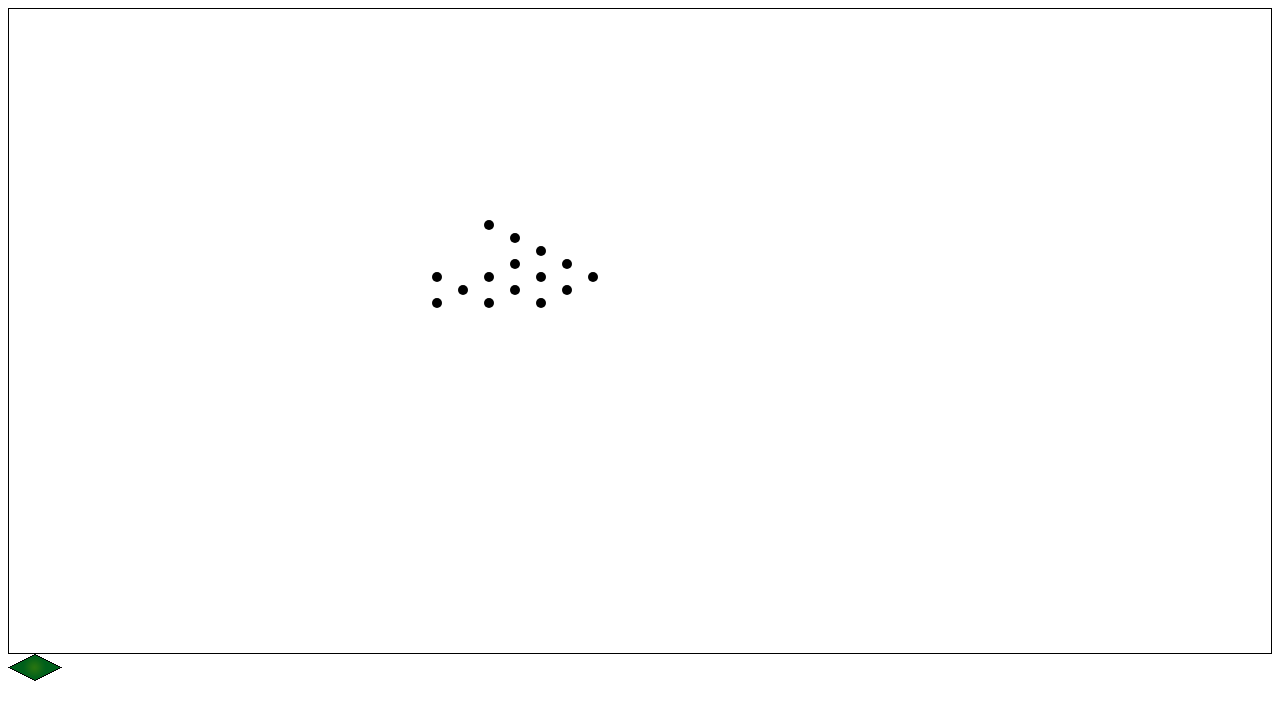
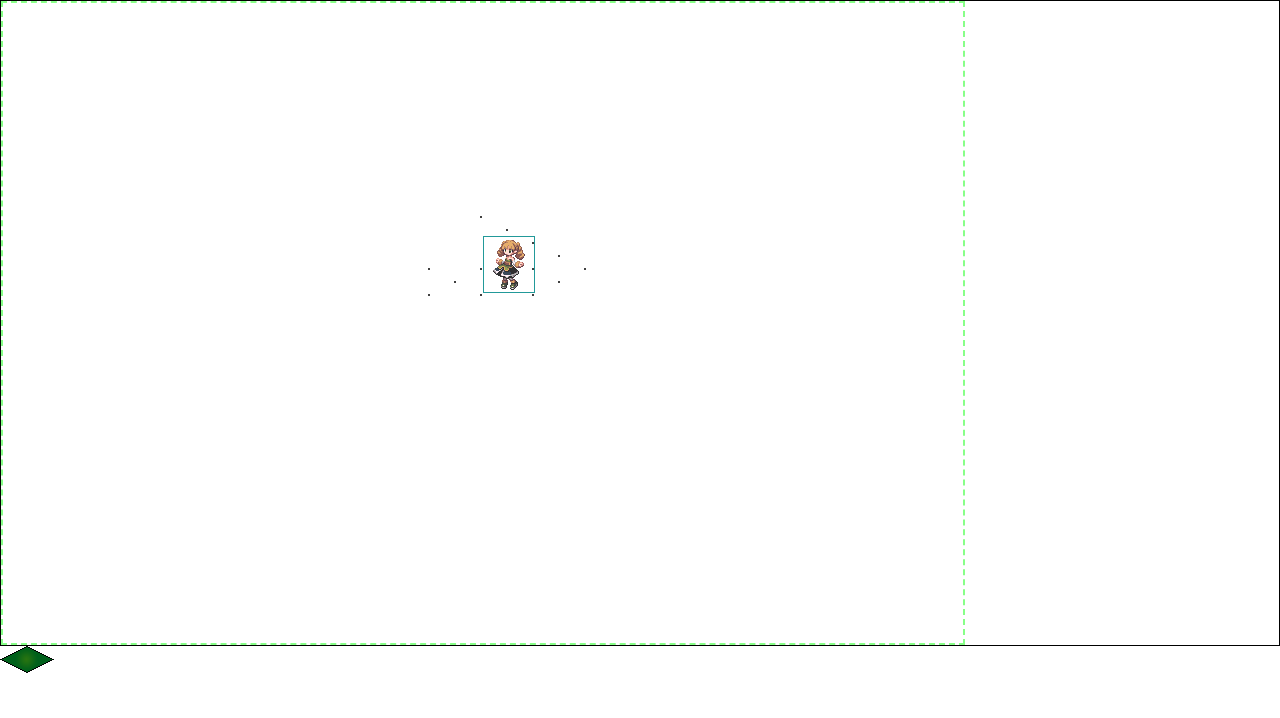
Before and after one commit to lmc/html5srpg, a plain HTML site: page index.html in a window 1280 px wide. Drawn offline with Linux system fonts and the light colour scheme.

Commit message:
basic canvas2map stuff

```diff
--- a/index.html
+++ b/index.html
@@ -4,12 +4,34 @@
   <title>SRPG</title>
 
   <style type="text/css">
+    body { margin: 0; padding: 0; }
     #game {
+      position: relative;
       border: 1px #000 solid;
     }
+    #background{
+      position: absolute;
+      left: 0;
+      top: 0;
+      z-index: 0;
+    }
+    #sprites{
+      position: relative;
+      left: 0;
+      top: 0;
+      width: 960px;
+      height: 640px;
+      z-index: 0;
+      border: 2px #8f8 dashed;
+    }
     .character_sprite {
+      position: absolute;
       width: 50px;
       height: 55px;
+      border: 1px #299 solid;
+    }
+    .archer {
+      background-image: url('images/sprite.png');
     }
   </style>
 
@@ -40,7 +62,20 @@
         sc_y: -1.0
       };
 
+      var character = {
+        w: 50,
+        h: 55,
+        x: 0,
+        y: -35
+      };
+
       draw_map();
+      draw_characters();
+
+      document.getElementById('sprites').addEventListener('mousemove',function(event){
+        var world_coords = canvas2map(event.clientX,event.clientY);
+        document.getElementById('output').innerHTML = parseInt(world_coords.x,10) + ',' + parseInt(world_coords.y,10);
+      },false);
 
       function draw_map(){
         var mapVX = 1.0;
@@ -54,11 +89,33 @@
               console.log('Coords for ['+i+','+j+'] is ['+map_coords.x+','+map_coords.y+']');
               c.drawImage(ground,map_coords.x,map_coords.y);
               c.beginPath();
-              c.arc(map_coords.x,map_coords.y,5,0,Math.PI * 2,true);
+              c.arc(map_coords.x,map_coords.y,1,0,Math.PI * 2,true);
               c.closePath();
               c.fill();
             }
           }
+        }
+      }
+
+      function draw_characters(){
+        var archer_san = document.getElementById('archer-san');
+        var archer_san_map_x = 2;
+        var archer_san_map_y = 2;
+        var archer_san_cvs_x = 0;
+        var archer_san_cvs_y = 0;
+
+        archer_san.style.position = 'absolute';
+
+        archer_san_cvs_x = map2canvas(archer_san_map_x,archer_san_map_y).x;
+        archer_san_cvs_y = map2canvas(archer_san_map_x,archer_san_map_y).y;
+
+        archer_san_cvs_x += character.x;
+        archer_san_cvs_y += character.y;
+
+        archer_san.style.left = archer_san_cvs_x + 'px';
+        archer_san.style.top  = archer_san_cvs_y + 'px';
+
+        console.log('Coords for archer-san is ['+archer_san.style.left+','+archer_san.style.top+']');
       }
 
       function map2canvas(map_x,map_y){
@@ -74,18 +131,35 @@
         return {x: x, y: y};
       }
 
+      function canvas2map(cvs_x,cvs_y){
+        var x = cvs_x;
+        var y = cvs_y;
+
+        x -= map_pos.off_x;
+        y -= map_pos.off_y;
+
+        x /= map_pos.sc_x;
+        y /= map_pos.sc_y;
+
+        x /= tile.h;
+        y /= tile.h * 2;
+
+        return {x: x, y: y};
       }
-    }
+    };
   </script>
 </head>
 
 <body>
   <div id="game">
-    <canvas id="background" width="960" height="640"></div>
-    <div id="sprites"></div>
+    <canvas id="background" width="960" height="640"></canvas>
+    <div id="sprites">
+      <div class="character_sprite archer" id="archer-san"></div>
+    </div>
   </div>
 
   <div id="loader">
+    <span id="output"></span>
     <img src="images/ground.png" />
   </div>
 </body>
```
Lines whose indentation alone changed are shown as unchanged.
